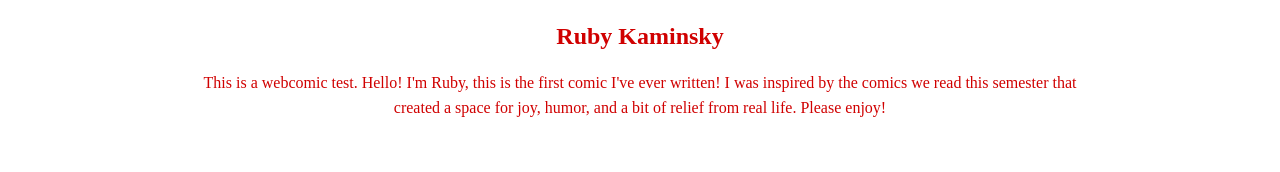
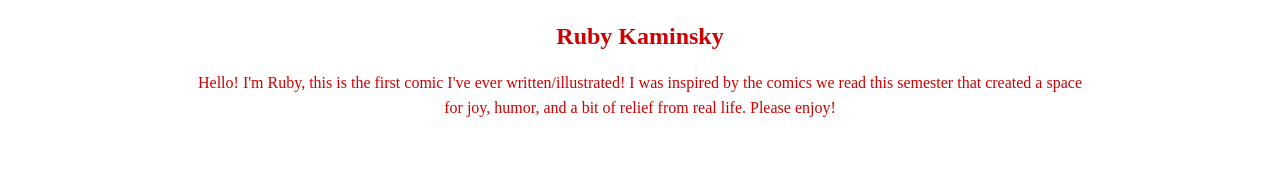
Before and after one commit to rubykaminsky/rmkproject, a plain HTML site: page about.html in a window 1280 px wide. Shown: the part 256-428 px from the top of the page. Drawn offline with Linux system fonts and the light colour scheme; a web font is replaced by a local one.

Commit message:
updated with new page

```diff
--- a/about.html
+++ b/about.html
@@ -23,7 +23,7 @@
       />
       <h2>Ruby Kaminsky</h2>
       <p>
-        This is a webcomic test. Hello! I'm Ruby, this is the first comic I've ever written! I was inspired by the comics we read this semester that created a space for joy, humor, and a bit of relief from real life. Please enjoy!
+       Hello! I'm Ruby, this is the first comic I've ever written/illustrated! I was inspired by the comics we read this semester that created a space for joy, humor, and a bit of relief from real life. Please enjoy!
       </p>
     </main>
   </body>
```
Also changed, not shown: comic.html (+1 -1 lines).
